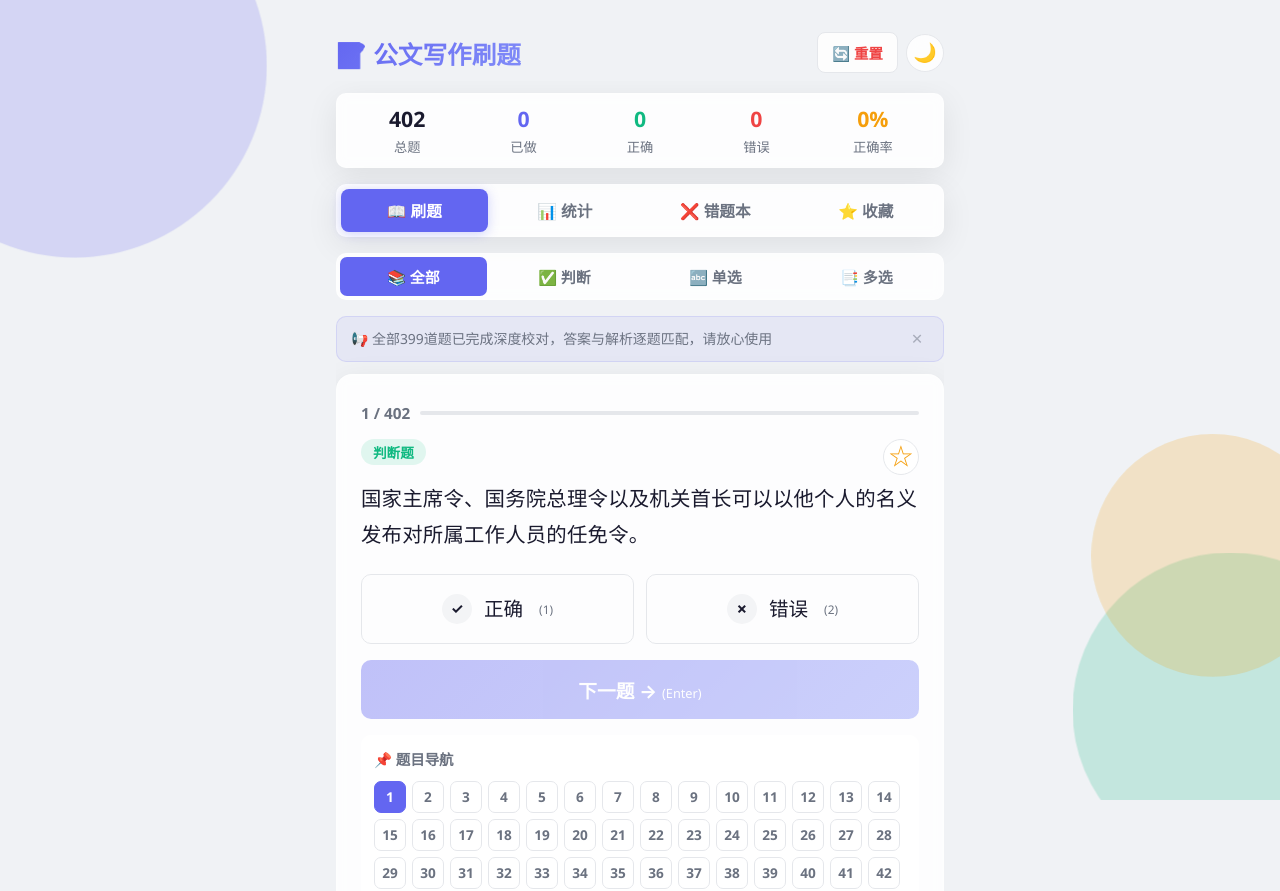
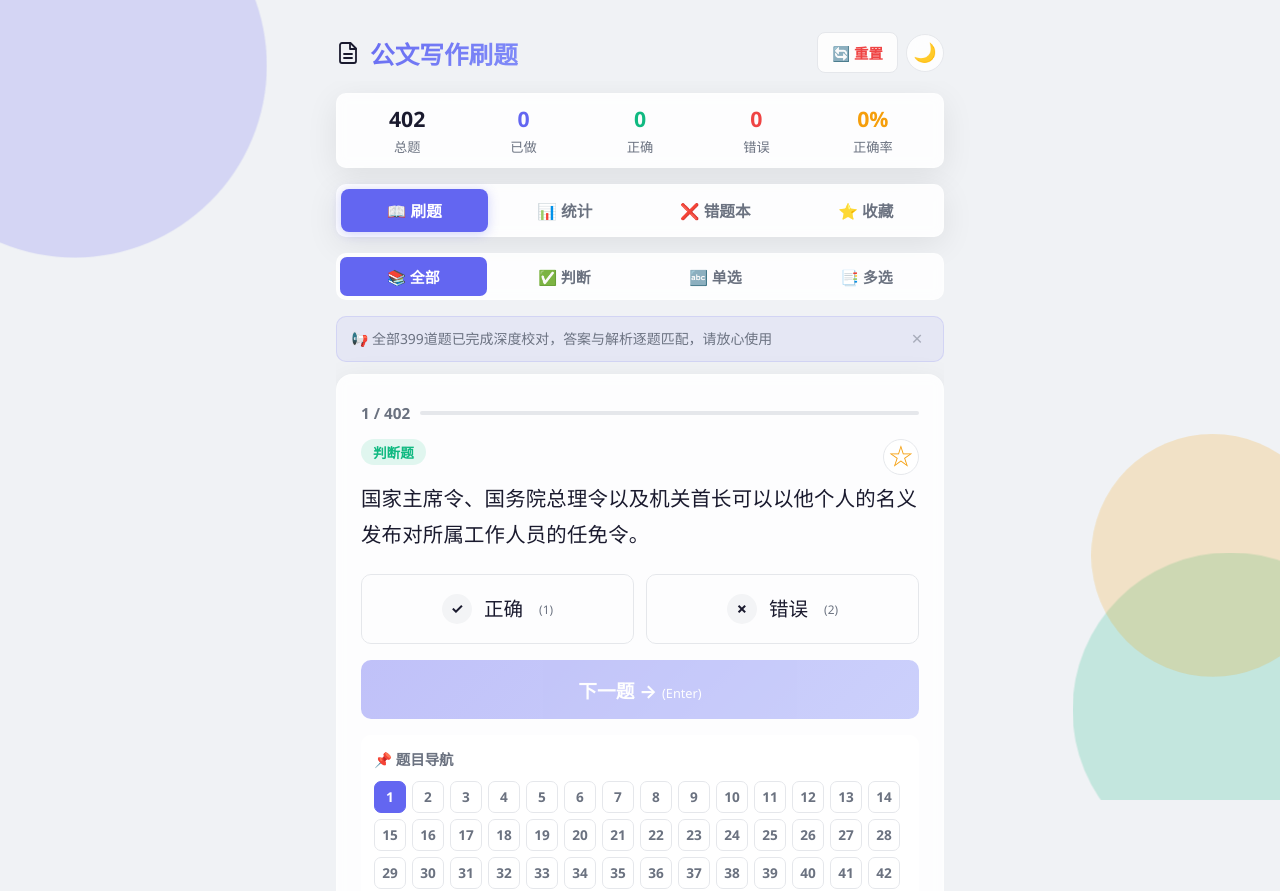
Before and after one commit to 1296924132/quiz-app, a plain HTML site: page index.html in a window 1280 px wide. Shown: the top 891 px of the page. Drawn offline with Linux system fonts and the light colour scheme; some packages are replaced by stand-ins of ours; a script that the page names is missing.

Commit message:
style: 标题图标替换为SVG文档图标

```diff
--- a/index.html
+++ b/index.html
@@ -359,7 +359,7 @@
 <div class="app" id="app">
   <!-- Header -->
   <div class="header">
-    <h1>📝 公文写作刷题</h1>
+    <h1 style="display:flex;align-items:center;gap:10px"><svg width="24" height="24" viewBox="0 0 24 24" fill="none" stroke="currentColor" stroke-width="1.8" stroke-linecap="round" stroke-linejoin="round"><path d="M14.5 2H6a2 2 0 0 0-2 2v16a2 2 0 0 0 2 2h12a2 2 0 0 0 2-2V7.5L14.5 2z"/><polyline points="14 2 14 8 20 8"/><line x1="8" y1="13" x2="16" y2="13"/><line x1="8" y1="17" x2="16" y2="17"/></svg>公文写作刷题</h1>
     <div class="header-actions">
       <button class="reset-btn" onclick="resetAll()" title="重置进度">🔄 重置</button>
       <button class="theme-btn" onclick="toggleTheme()" id="themeBtn" title="切换主题">🌙</button>
```
